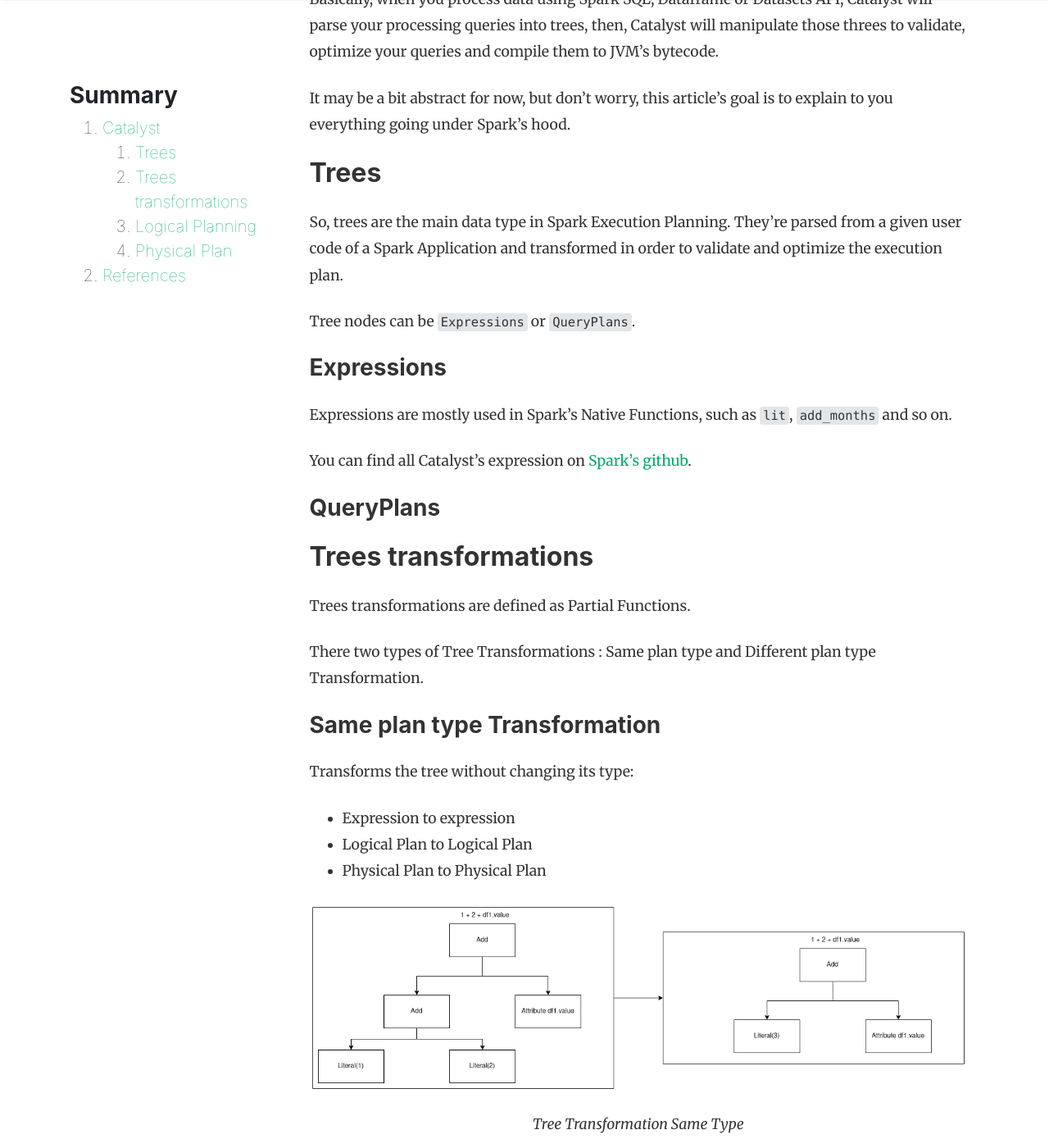
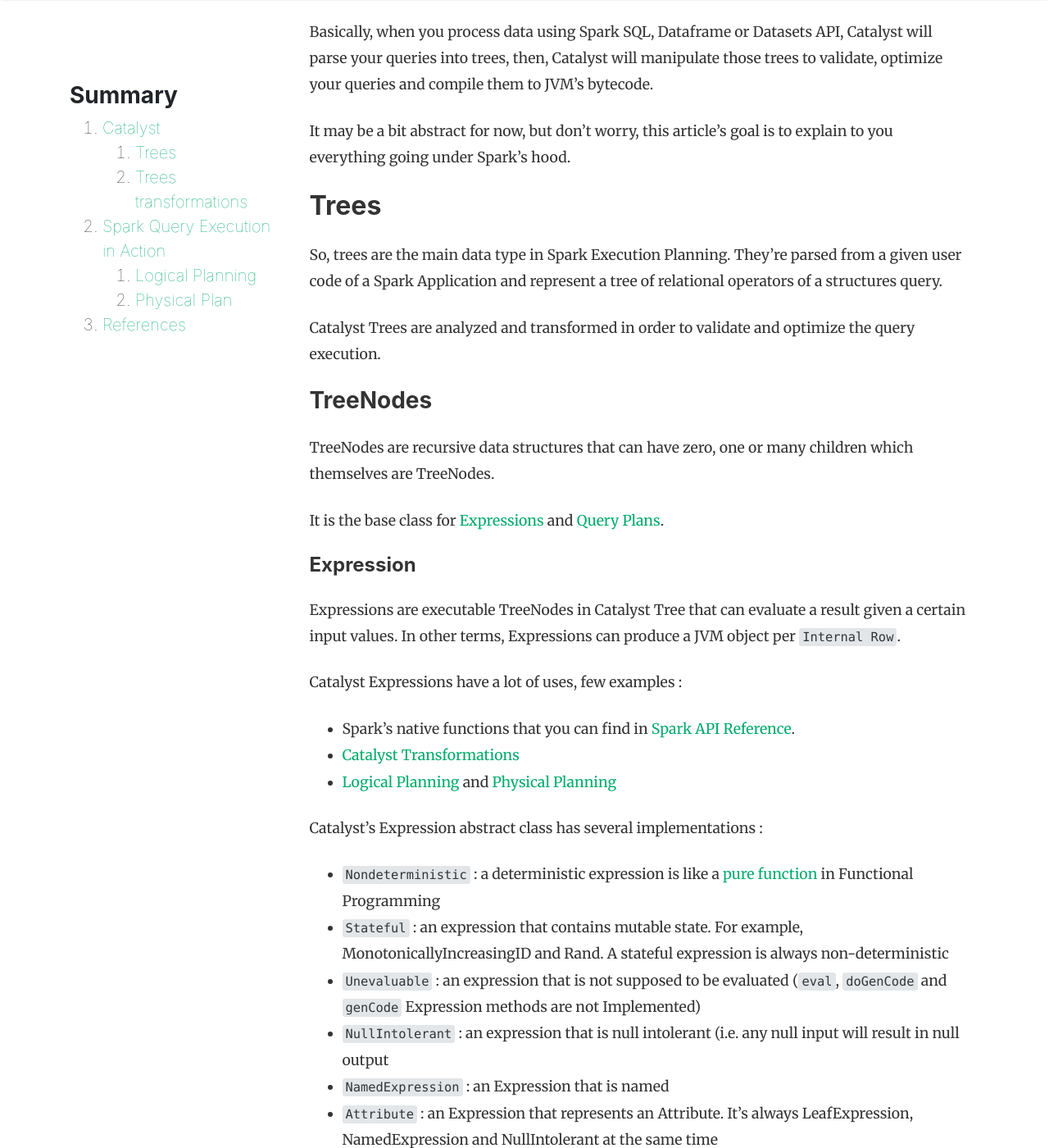
Before and after one commit to ares-b/blog, a Jekyll site: the page built from _posts/2021-12-25-spark-execution-engine.md, in a window 1280 px wide and 1400 px high, scrolled down 1479 px. Shown: the whole window at 82% size. Built offline with Jekyll 4.4.1, drawn with Linux system fonts in a browser that asks for light colours; nearby versions of some CDN libraries; comment, search, counter and statistics services are not loaded; some of the changed text lies outside the part shown.

Commit message:
Spark Execution Planning

````diff
--- a/_layouts/post.html
+++ b/_layouts/post.html
@@ -17,8 +17,6 @@
         </div>
 
         <!-- Post -->
-
-
         <div class="col-md-9 flex-md-unordered">
             <div class="mainheading">
 
@@ -52,6 +50,9 @@
             <!-- End Featured Image -->
 
             <!-- Post Content -->
+            {% if page.disclaimer %}
+            <p><em>{{page.disclaimer}}</em></p>
+            {% endif %}
             <div class="article-post">
                 {{content}}
             </div>
--- a/_posts/2021-12-25-spark-execution-engine.md
+++ b/_posts/2021-12-25-spark-execution-engine.md
@@ -7,6 +7,7 @@
 toc: true
 show-post-image: false
 featured: hidden
+disclaimer: "This article is currently being written. Some parts may be incomplete or badly written."
 ---
 
 I think that we're all familiar with the Diagram below, if it's not your case, well, basically, it represents what Spark
@@ -39,26 +40,46 @@
 Spark >= 2.0 uses Catalyst Framework to build an extensible execution plan optimizer for Spark SQL based APIs. It supports both rule based and cost bases
 optimizations.
 
-Basically, when you process data using Spark SQL, Dataframe or Datasets API, Catalyst will parse your processing queries into trees, then,
-Catalyst will manipulate those threes to validate, optimize your queries and compile them to JVM's bytecode.
+Basically, when you process data using Spark SQL, Dataframe or Datasets API, Catalyst will parse your queries into trees, then,
+Catalyst will manipulate those trees to validate, optimize your queries and compile them to JVM's bytecode.
 
 It may be a bit abstract for now, but don't worry, this article's goal is to explain to you everything going under Spark's hood.
 
 ## Trees
 
-So, trees are the main data type in Spark Execution Planning. They're parsed from a given user code of a Spark Application and transformed
-in order to validate and optimize the execution plan.
+So, trees are the main data type in Spark Execution Planning. They're parsed from a given user code of a Spark Application and
+represent a tree of relational operators of a structures query.
 
-Tree nodes can be `Expressions` or `QueryPlans`.
+Catalyst Trees are analyzed and transformed in order to validate and optimize the query execution.
 
-### Expressions
+### TreeNodes
 
-Expressions are mostly used in Spark's Native Functions, such as `lit`, `add_months` and so on.
+TreeNodes are recursive data structures that can have zero, one or many children which themselves are TreeNodes.
 
-You can find all Catalyst's expression on [Spark's github](https://github.com/apache/spark/tree/master/sql/catalyst/src/main/scala/org/apache/spark/sql/catalyst/expressions).
+It is the base class for [Expressions](#expression) and [Query Plans](#query-plan).
 
-### QueryPlans
+#### Expression
 
+Expressions are executable TreeNodes in Catalyst Tree that can evaluate a result given a certain input values. In other terms,
+Expressions can produce a JVM object per `Internal Row`.
+
+Catalyst Expressions have a lot of uses, few examples :
+- Spark's native functions that you can find in [Spark API Reference](https://spark.apache.org/docs/latest/api/scala/org/apache/spark/sql/functions$.html).
+- [Catalyst Transformations](#trees-transformations)
+- [Logical Planning](#logical-plan) and [Physical Planning](#physical-plan)
+
+Catalyst's Expression abstract class has several implementations :
+- `Nondeterministic` : a deterministic expression is like a [pure function](https://en.wikipedia.org/wiki/Pure_function) in Functional Programming
+- `Stateful` : an expression that contains mutable state. For example, MonotonicallyIncreasingID and Rand. A stateful expression is always non-deterministic
+- `Unevaluable` : an expression that is not supposed to be evaluated (`eval`, `doGenCode` and `genCode` Expression methods are not Implemented)
+- `NullIntolerant` : an expression that is null intolerant (i.e. any null input will result in null output
+- `NamedExpression` : an Expression that is named
+- `Attribute` : an Expression that represents an Attribute. It's always LeafExpression, NamedExpression and NullIntolerant at the same time
+
+#### QueryPlan
+
+Query Plans is an abstract class for Spark's [Logical Planning](#logical-plan) and [Physical Planning](#physical-plan).
+It's a tree of TreeNodes that in turn can have trees of Catalyst Expressions.
 ## Trees transformations
 
 Trees transformations are defined as Partial Functions.
@@ -137,6 +158,8 @@
 val df2 = spark.range(20000000).toDF("id2").withColumn("value", rand() * 10000000)
 val df3 = df1.join(df2, df1("id1") === df2("id2")).filter("value > 50 * 1000").select(col("id1"), col("value").plus(1).plus(2).alias("v")).groupBy("id1").sum("v")
 ```
+
+# Spark Query Execution in Action
 
 ## Logical Planning
 
````
Also changed, not shown: _posts/2021-11-09-spark-core-concepts.md (+1 -1 lines), _posts/2021-11-20-spark-memory-management.md (+1 -1 lines), _posts/2021-12-12-jvm-heap-vs-stack-memory.md (+1 -1 lines).
